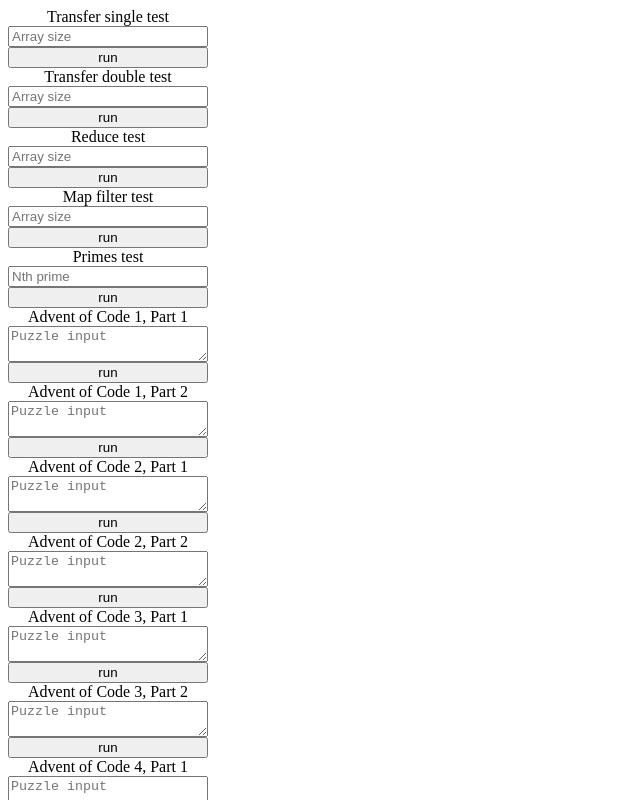
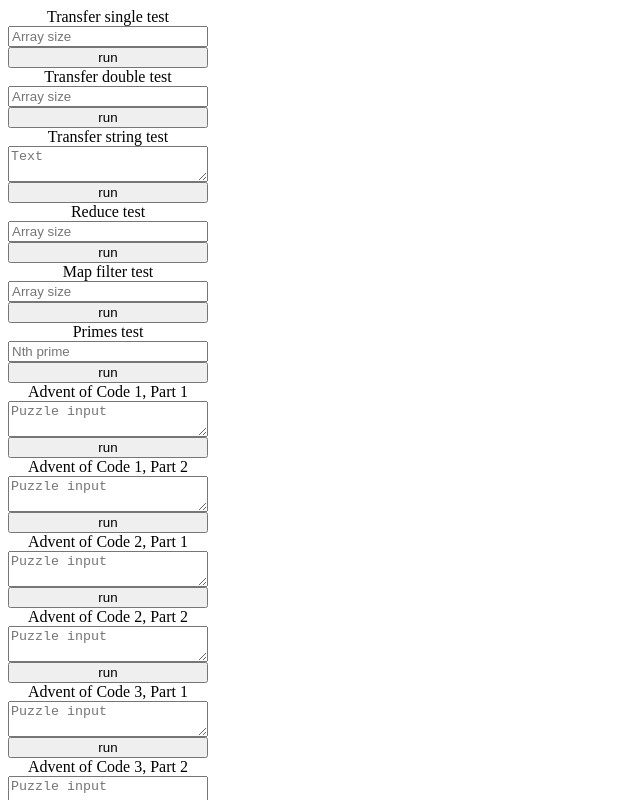
Before and after one commit to mewhhaha/wasm-example, a React app in the folder web/: page / in a window 1280 px wide. Shown: the top 800 px of the page, without its empty margins (0-640 px from the left). Built offline with nearby package versions, Linux system fonts and the light colour scheme.

Commit message:
Add string transfer test

```diff
--- /dev/null
+++ b/web/src/components/TransferStringTest.tsx
@@ -0,0 +1,24 @@
+import { wasmCrate } from "../helpers/wasm";
+import { Test } from "./Test";
+
+export const TransferStringTest = () => {
+  const { stringTransferSingleTest } = wasmCrate();
+
+  return (
+    <Test
+      inputType="textarea"
+      placeholder="Text"
+      func={(input) => {
+        const js = () => {
+          return input;
+        };
+        const wasm = () => {
+          stringTransferSingleTest(input);
+        };
+
+        return [js, wasm];
+      }}
+      label="Transfer string test"
+    />
+  );
+};
--- a/web/src/components/index.tsx
+++ b/web/src/components/index.tsx
@@ -9,3 +9,4 @@
 export * from "./Test";
 export * from "./TransferDoubleTest";
 export * from "./TransferSingleTest";
+export * from "./TransferStringTest";
--- a/web/src/index.tsx
+++ b/web/src/index.tsx
@@ -17,6 +17,7 @@
   Advent4Part2,
   Advent5Part1,
   Advent5Part2,
+  TransferStringTest,
 } from "./components";
 
 const appStyle: React.CSSProperties = {
@@ -29,6 +30,7 @@
     <div style={appStyle}>
       <TransferSingleTest />
       <TransferDoubleTest />
+      <TransferStringTest />
       <ReduceTest />
       <MapFilterTest />
       <PrimesTest />
```
Also changed, not shown: 1 other file (tests, documents, lock files or other folders).
